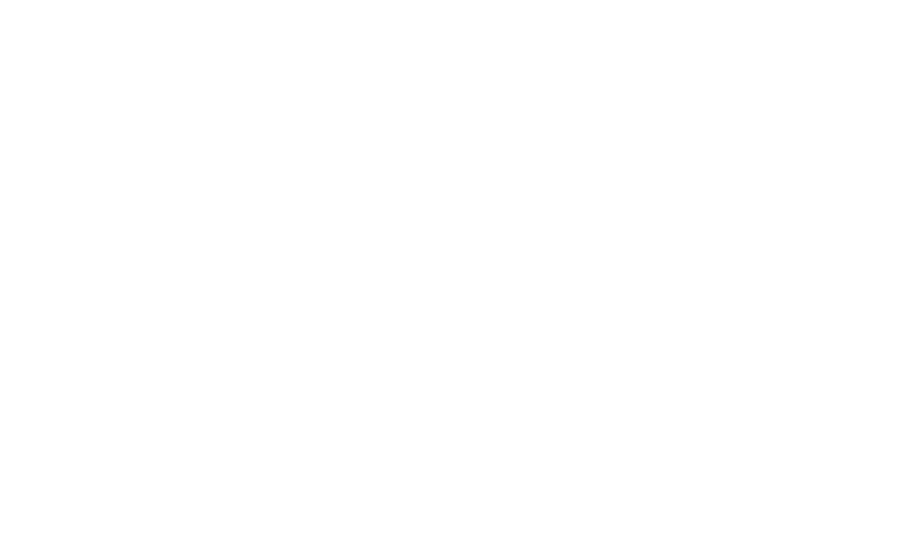
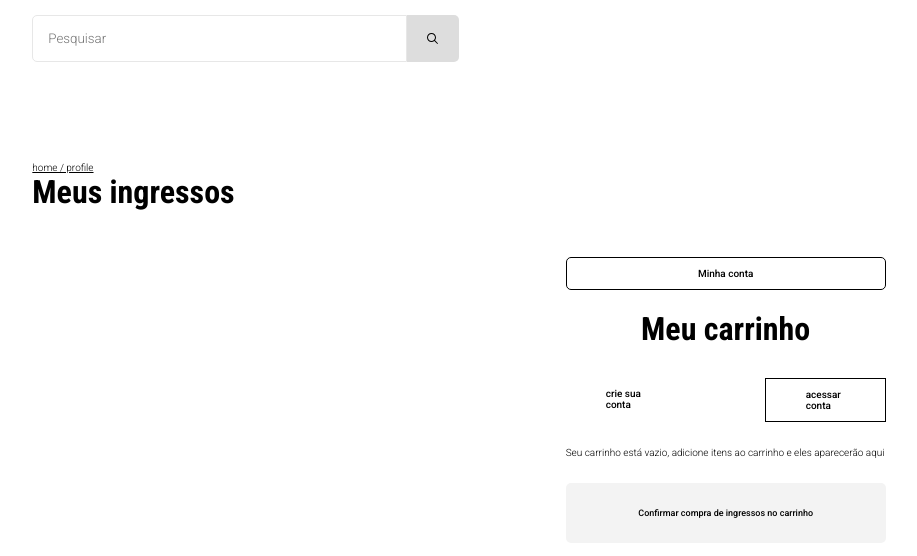
Before and after one commit to Dorishow/gestao-de-eventos, a React (Create React App) app: page /profile in a window 1280 px wide. Before the commit this address had no page. Shown: the top 556 px of the page, without its empty margins (181-1098 px from the left). Built offline with nearby package versions, Linux system fonts and the light colour scheme.

Commit message:
feat: adding profile page with all the purchases

```diff
--- a/src/components/Cart/Cart.tsx
+++ b/src/components/Cart/Cart.tsx
@@ -36,7 +36,7 @@ export default class CartMenu extends React.Component<any, CartState>{
         return (
             <nav className={cartMenuStyle()}>
                 <section>
-                    <Link className={accountLink()} to={"profile"}> Minha conta </Link>
+                    <Link className={accountLink()} to={"/profile"}> Minha conta </Link>
                     <h2 className={cartTitle()}>Meu carrinho</h2>
 
                     <section className={redirectContainer()}>
--- a/src/components/EventsContainer/Event/EventComponent.tsx
+++ b/src/components/EventsContainer/Event/EventComponent.tsx
@@ -34,7 +34,7 @@ const eventStyle = css('article', {
 export default class EventComponent extends React.Component<EventProps, any>{
     render(): React.ReactNode {
         return (
-            <Link to={`event/${this.props.event.id}`} className={eventStyle()}
+            <Link to={`/event/${this.props.event.id}`} className={eventStyle()}
                 style={{ backgroundImage: `linear-gradient(to bottom, rgba(0, 0, 0, 1), rgba(0, 0, 0, 0)), url('${this.props.event.image}')` }}>
                 <article>
                     <h1> {this.props.event.name}  </h1> <br />
--- a/src/index.tsx
+++ b/src/index.tsx
@@ -9,6 +9,7 @@ import EventDetails from "./pages/user/Events/EventDetails";
 import { CartProvider } from "./context/cartContext";
 import Checkout from "./pages/checkout/Checkout";
 import Thanks from "./pages/user/Thanks/Thanks";
+import Profile from "./pages/user/Profile/Profile";
 
 render(
   <CartProvider>
@@ -20,6 +21,7 @@ render(
         <Route path="event/:eventId" element={<EventDetails />} />
         <Route path="checkout" element={<Checkout />} />
         <Route path="thanks" element={<Thanks />} />
+        <Route path="profile" element={<Profile />} />
       </Routes>
     </BrowserRouter>
   </CartProvider>,
--- /dev/null
+++ b/src/pages/user/Profile/Profile.tsx
@@ -0,0 +1,64 @@
+import React from "react";
+import CartMenu from "../../../components/Cart/Cart";
+import SearchBar from "../../../components/Inputs/SearchBar/SearchBar";
+import { asideContent, homeTemplate, mainContent } from "../Home/styles";
+import Event from "../../../components/EventsContainer/IEvnent";
+import UserService from "../../../services/userServices";
+import EventContainer from "../../../components/EventsContainer/EventsContainer";
+import { BannerTitle } from "../../../components/UserBanner/BannerStyle";
+import { Link } from "react-router-dom";
+import { returnLink } from "../Events/DetailsStyle";
+
+
+interface ProfileState{
+    events: Event[]
+    visibleEvents: Event[]
+}
+
+export default class Profile extends React.Component<any, ProfileState>{
+
+    constructor(props: any){
+        super(props)
+        this.state = {events: [], visibleEvents: []}
+        this.searchHandler = this.searchHandler.bind(this);
+    }
+
+    searchHandler(event: any){
+        event.preventDefault();
+        const content = event.target[0].value
+        const regex = new RegExp(`${content.toUpperCase()}`, 'g');
+        const matched = [...this.state.events].filter((event) =>
+        event.name.toUpperCase().match(regex)
+        || event.local.toUpperCase().match(regex)
+        || event.date.toUpperCase().match(regex))
+        this.setState({visibleEvents: matched})
+    }
+
+    componentDidMount(){
+        const eventService: UserService = new UserService();
+        const allEvents = eventService.getPurchase()
+        this.setState({events: allEvents, visibleEvents: allEvents});
+    }
+
+    render(): React.ReactNode {
+        return(
+            <main className={homeTemplate()}>
+
+
+                <section className={mainContent()}>
+                    <SearchBar handler={this.searchHandler}></SearchBar>
+                    <Link className={returnLink()} to={'/'}>home / profile</Link>
+                    <h2 className={BannerTitle()}>Meus ingressos</h2>
+                    <EventContainer events={this.state.visibleEvents}></EventContainer>
+                </section>
+
+
+                <section className={asideContent()}>
+                    <CartMenu></CartMenu>
+                </section>
+
+
+            </main>
+        )
+    }
+}
```
